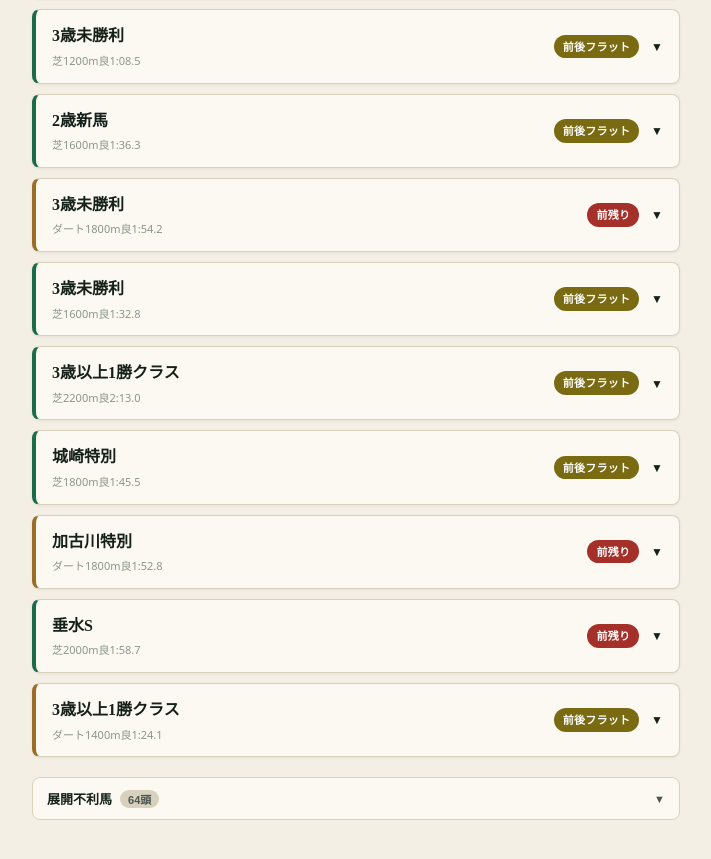
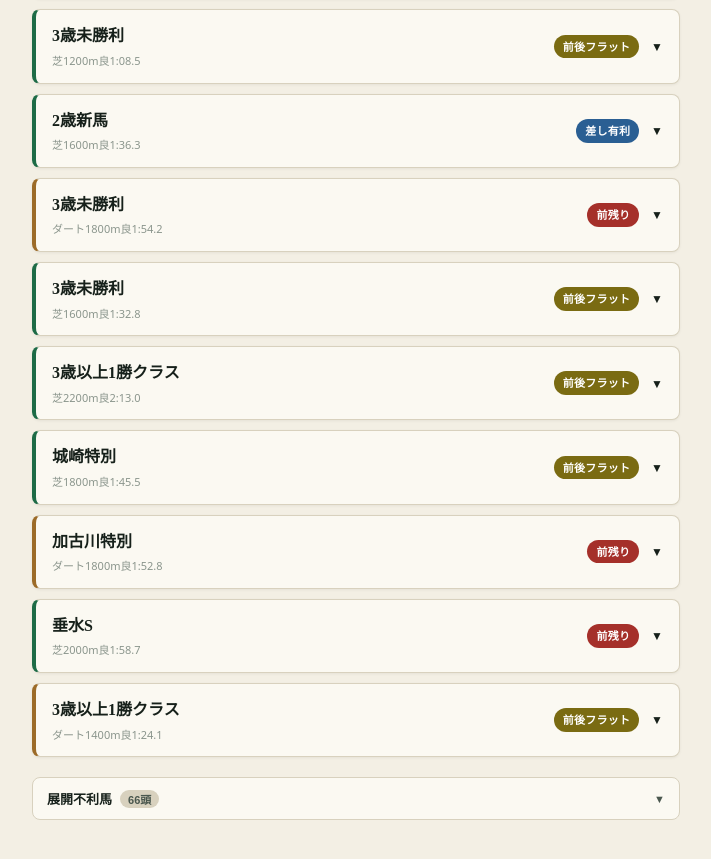
Before and after one commit to motoya413794-source/tenkai-matrix, a React (Vite) app: page / in a window 1280 px wide. Shown: the part 2949-3808 px from the top of the page, without its empty margins (284-995 px from the left). Built offline with nearby package versions, Linux system fonts and the light colour scheme.

Commit message:
feat: lower diff threshold to 30% for JRA

```diff
--- a/src/tenkai.js
+++ b/src/tenkai.js
@@ -65,7 +65,7 @@ export function predictTenkai(horses, totalGroups, isNAR = false) {
   })
 
   const frontThreshold = isNAR ? 0.6 : 0.5
-  const diffThreshold  = isNAR ? 0.6 : 0.4
+  const diffThreshold  = isNAR ? 0.6 : 0.3
   if (frontScore / totalWeight >= frontThreshold) return 'front'
   if (kohoScore / totalWeight >= diffThreshold) return 'diff'
   return 'flat'
```
